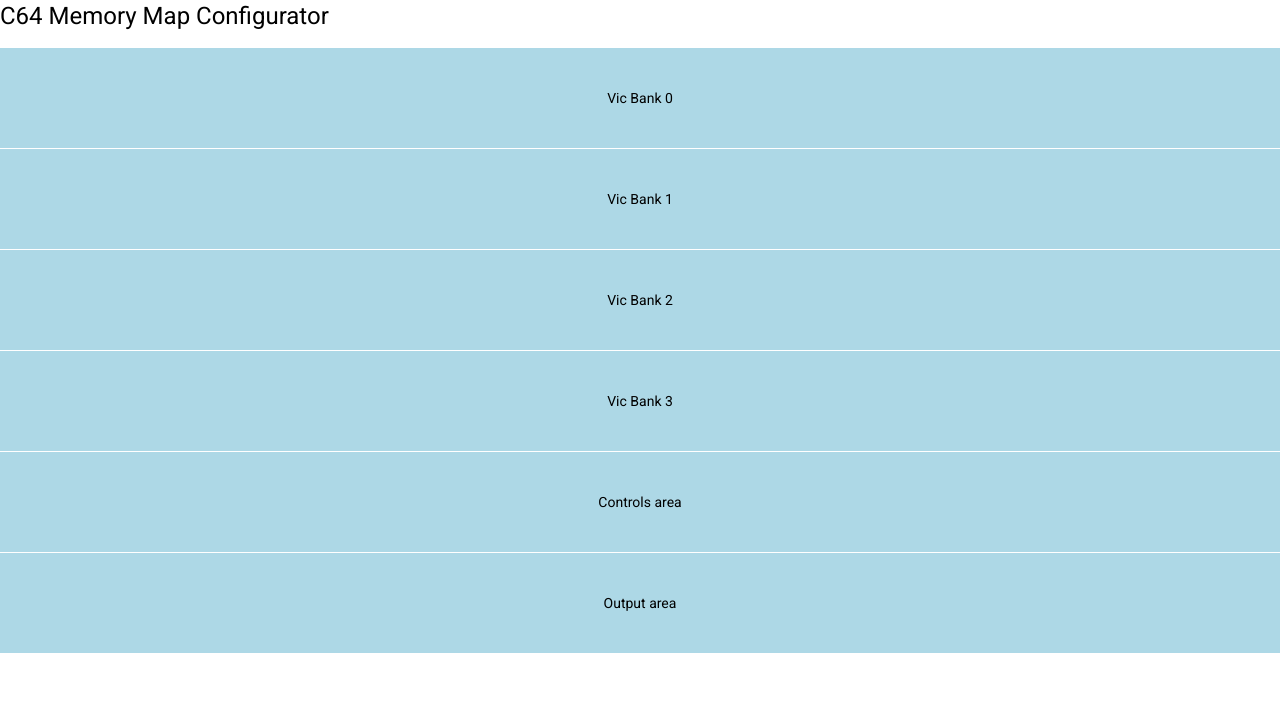
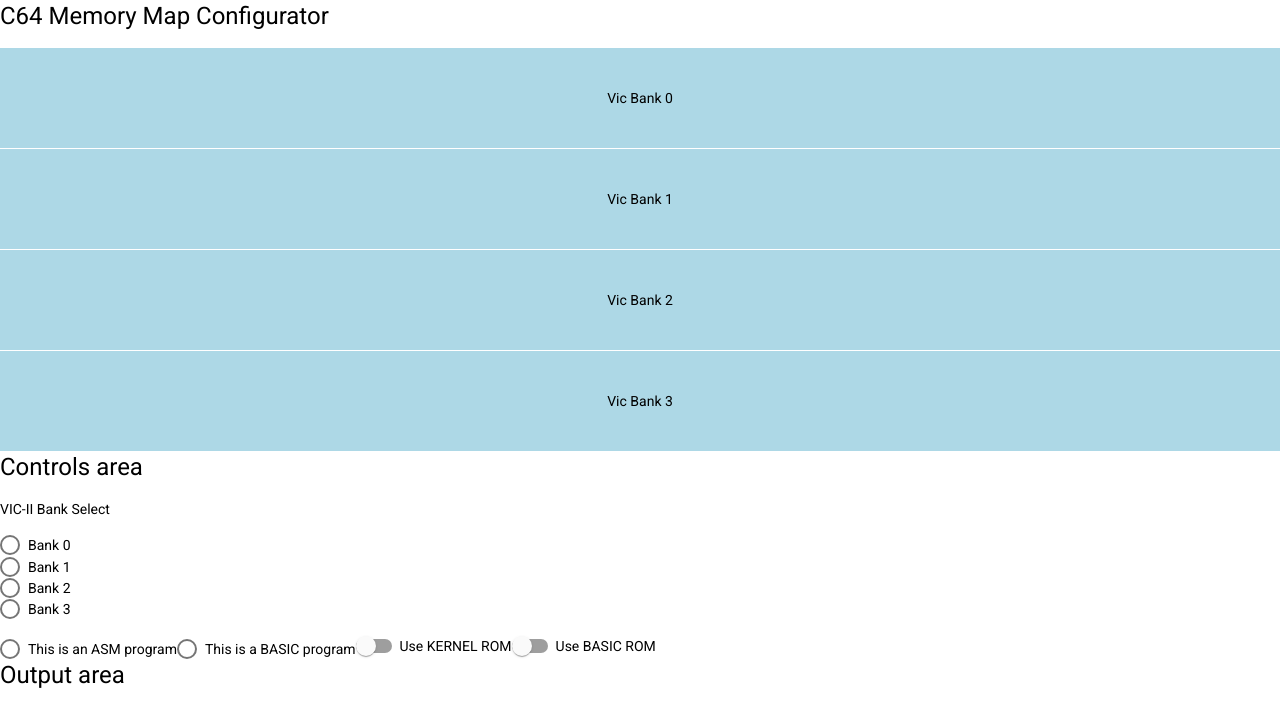
Before and after one commit to lewisb42/c64-memmap-tool, an Angular app: page / in a window 1280 px wide. Shown: the top 726 px of the page. Built offline with nearby package versions, Linux system fonts and the light colour scheme.

Commit message:
added several controls

```diff
--- a/src/app/memmap-configurator/memmap-configurator.component.html
+++ b/src/app/memmap-configurator/memmap-configurator.component.html
@@ -3,6 +3,26 @@
     <mat-grid-tile>Vic Bank 1</mat-grid-tile>
     <mat-grid-tile>Vic Bank 2</mat-grid-tile>
     <mat-grid-tile>Vic Bank 3</mat-grid-tile>
-    <mat-grid-tile rowHeight="200px">Controls area</mat-grid-tile>
-    <mat-grid-tile>Output area</mat-grid-tile>
 </mat-grid-list>
+
+
+<h1>Controls area</h1>
+<label id="vic-bank-select-radio-group-label">VIC-II Bank Select</label>
+<mat-radio-group aria-labelled-by="vic-bank-select-radio-group-label" id="vic-bank-select-radio-group">
+    <mat-radio-button value="0">Bank 0</mat-radio-button>
+    <mat-radio-button value="1">Bank 1</mat-radio-button>
+    <mat-radio-button value="2">Bank 2</mat-radio-button>
+    <mat-radio-button value="3">Bank 3</mat-radio-button>
+</mat-radio-group>
+
+<mat-radio-group id="asm-vs-basic-radio-group">
+    <mat-radio-button value="ASM">This is an ASM program</mat-radio-button>
+    <mat-radio-button value="BASIC">This is a BASIC program</mat-radio-button>
+</mat-radio-group>
+
+<mat-slide-toggle>Use KERNEL ROM</mat-slide-toggle>
+<mat-slide-toggle>Use BASIC ROM</mat-slide-toggle>
+
+
+
+<h1>Output area</h1>
--- a/src/app/memmap-configurator/memmap-configurator.component.scss
+++ b/src/app/memmap-configurator/memmap-configurator.component.scss
@@ -1,3 +1,9 @@
 mat-grid-tile {
   background: lightblue;
 }
+
+#vic-bank-select-radio-group {
+  display: flex;
+  flex-direction: column;
+  margin: 15px 0;
+}
```
Also changed, not shown: src/app/app.module.ts (+12 -1 lines).
